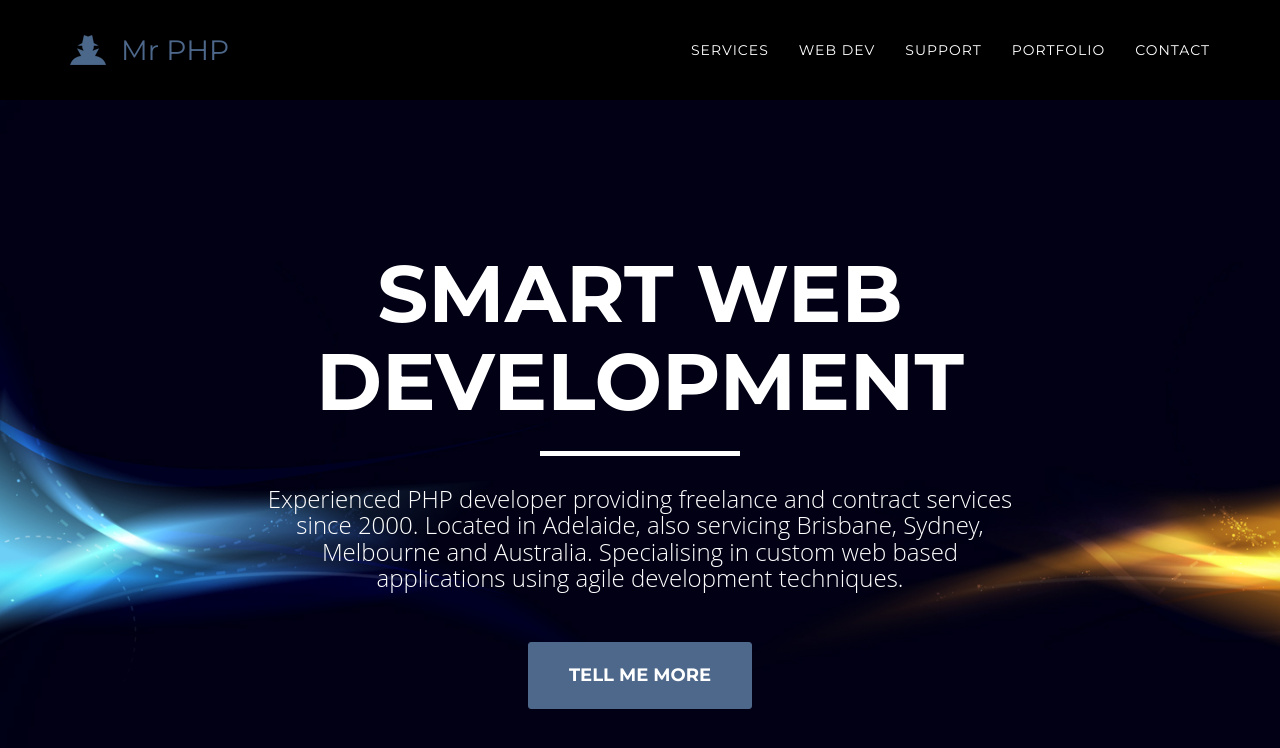
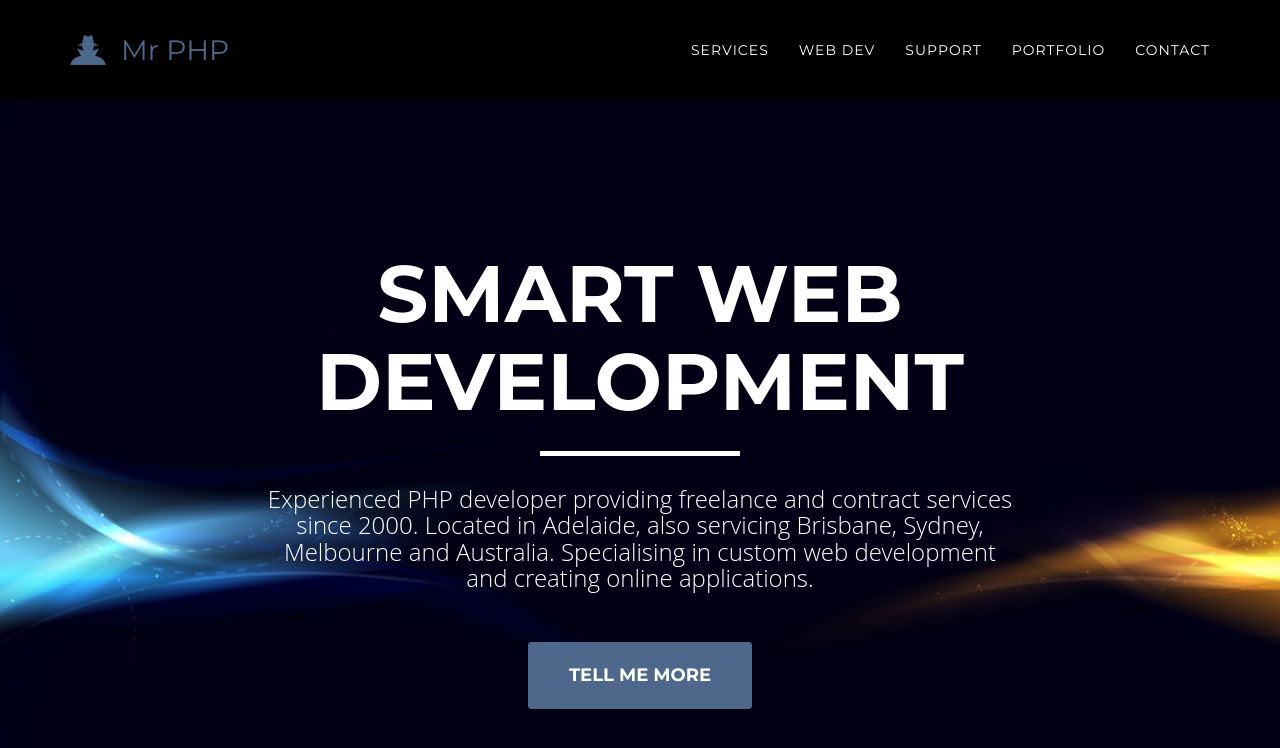
Before and after one commit to mr-php/mr-php.github.io, a Jekyll site: the page built from index.html, in a window 1280 px wide and 900 px high. Shown: the top 748 px of the window. Built offline with Jekyll 4.4.1, drawn with Linux system fonts in a browser that asks for light colours; nearby versions of some CDN libraries; some web fonts are replaced; Markdown is read by kramdown in place of the engine named in the settings.

Commit message:
tweak description

```diff
--- a/_config.yml
+++ b/_config.yml
@@ -11,7 +11,7 @@ abn: 30 551 301 857
 description: >
   Experienced PHP developer providing freelance and contract services since 2000.
   Located in Adelaide, also servicing Brisbane, Sydney, Melbourne and Australia.
-  Specialising in custom web based applications using agile development techniques.
+  Specialising in custom web development and creating online applications.
 about: >
   Mr PHP was founded by <a href="https://cornernote.github.io/">Brett O'Donnell</a> in 2000, and has been making web software ever since.
 
```
